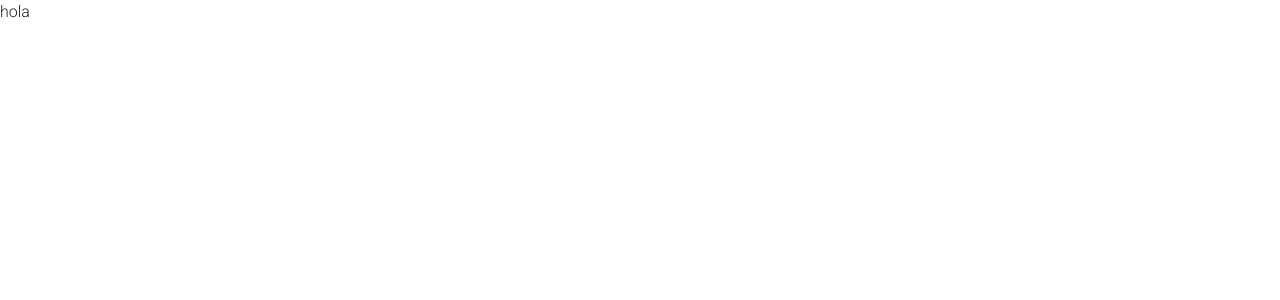
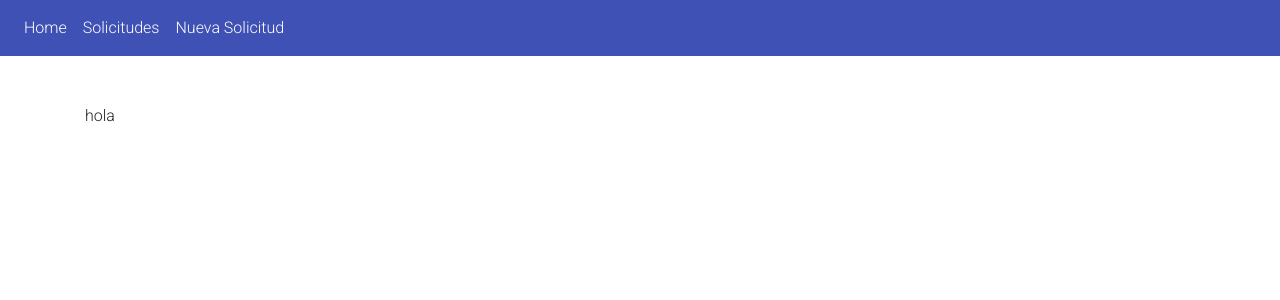
Before and after one commit to KOAT-20/READ, a React (Create React App) app in the folder front-read/: page / in a window 1280 px wide. Shown: the top 300 px of the page. Built offline with nearby package versions, Linux system fonts and the light colour scheme.

Commit message:
creando barra de navegación

```diff
--- a/front-read/src/App.js
+++ b/front-read/src/App.js
@@ -1,14 +1,20 @@
 import React, { Component } from 'react';
 import withWidth, { isWidthUp } from '@material-ui/core/withWidth';
 import { BrowserRouter as Router, Route } from 'react-router-dom';
+import { MDBContainer } from 'mdbreact';
+/* Components */
+import BarNavigation from './components/navigation.js';
 
-class RouterMain extends Component {
+class App extends Component {
   render() {
     if (isWidthUp('sm', this.props.width)) {
       return (
-        <div>
-          hola
-        </div>
+        <Router>
+          <BarNavigation />
+          <MDBContainer className="mt-5 mb-5">
+            hola
+          </MDBContainer>
+        </Router>
       );
     }
     return (
@@ -18,4 +24,4 @@ class RouterMain extends Component {
     );
   }
 }
-export default withWidth()(RouterMain);
+export default withWidth()(App);
--- /dev/null
+++ b/front-read/src/components/navigation.js
@@ -0,0 +1,25 @@
+import React, { Component } from 'react';
+import {
+  MDBNavbar, MDBNavbarNav, MDBNavItem, MDBNavLink,
+  MDBNavbarToggler, MDBCollapse
+} from 'mdbreact';
+
+export default class BarNavigation extends Component {
+  render () {
+    return (
+      <MDBNavbar color='indigo' dark expand='md' style={{boxShadow:'none'}}>
+        <MDBNavbarNav left>
+          <MDBNavItem>
+            <MDBNavLink to='/'>Home</MDBNavLink>
+          </MDBNavItem>
+          <MDBNavItem>
+            <MDBNavLink to='/lista_solicitudes'>Solicitudes</MDBNavLink>
+          </MDBNavItem>
+          <MDBNavItem>
+            <MDBNavLink to='registro_solicitud'>Nueva Solicitud</MDBNavLink>
+          </MDBNavItem>
+        </MDBNavbarNav>
+      </MDBNavbar>
+    );
+  }
+}
```
